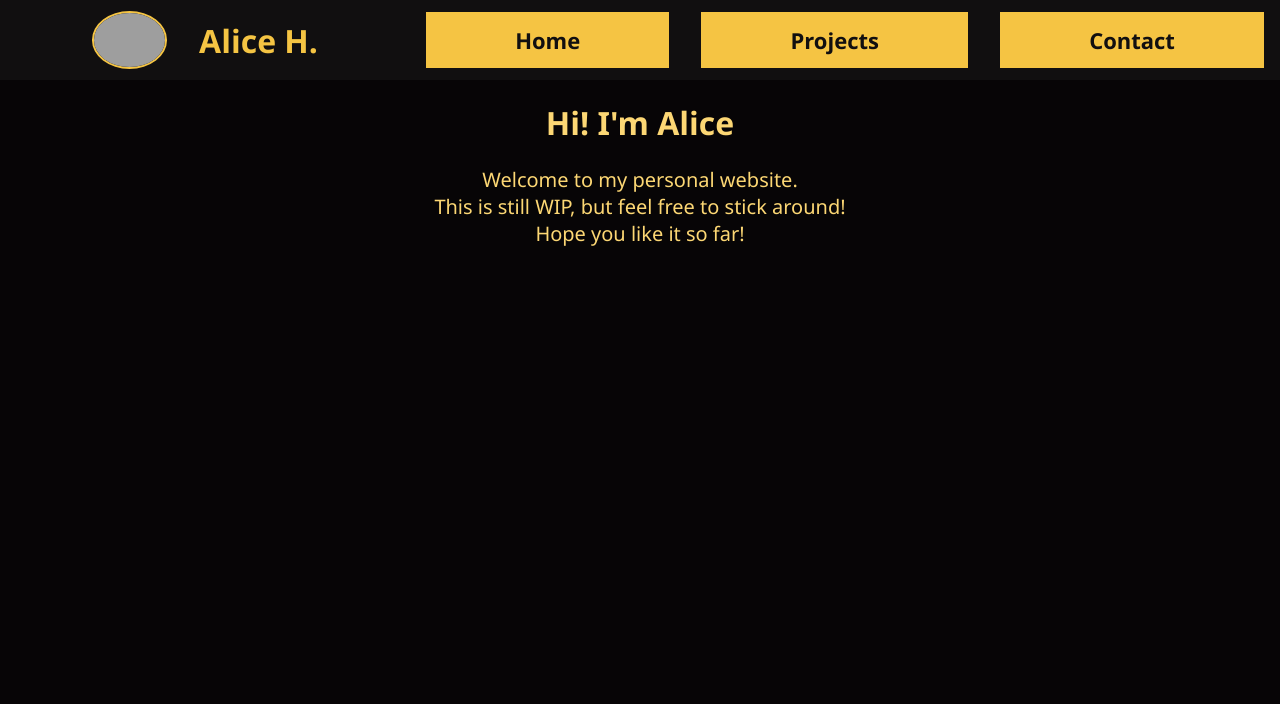
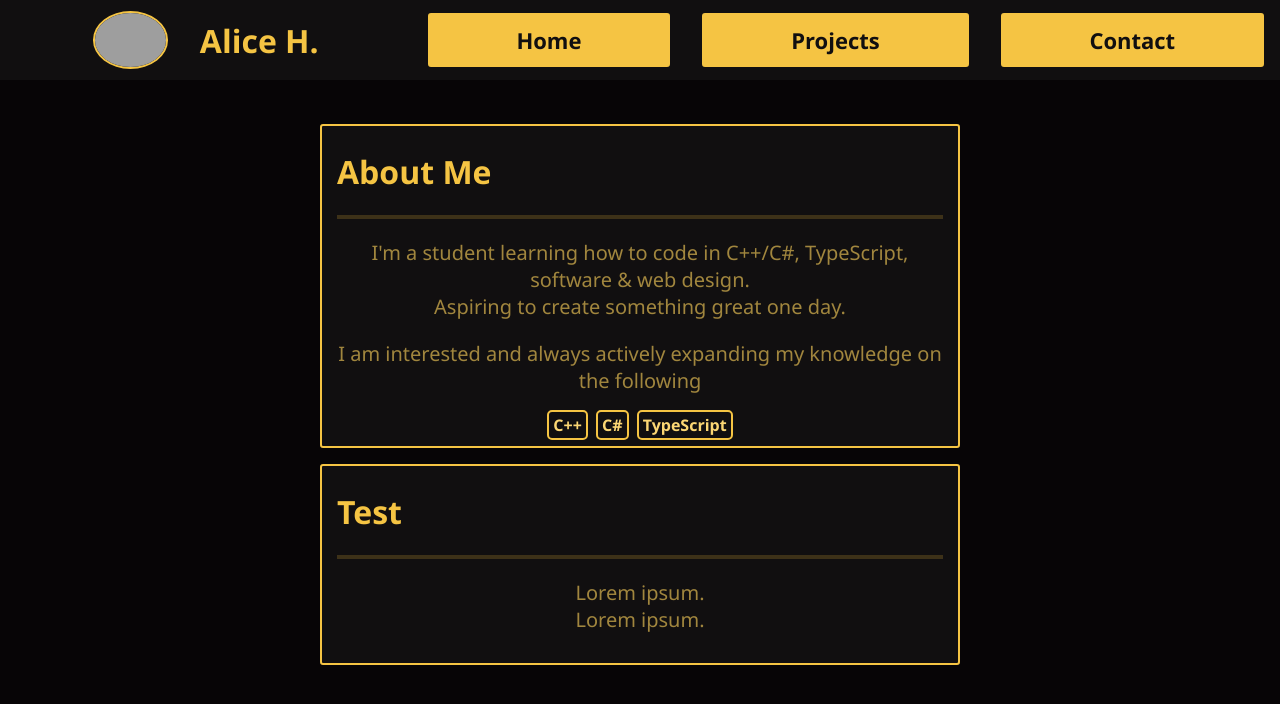
Before and after one commit to aisyshk/aisys, a plain HTML site: page index.html in a window 1280 px wide. Drawn offline with Linux system fonts and the light colour scheme; grey boxes are pictures that could not be loaded.

Commit message:
license + further dev

```diff
--- a/css/style.css
+++ b/css/style.css
@@ -1,11 +1,41 @@
+/*
+    MIT License
+
+    Copyright (c) 2023 Alice H.
+
+    Permission is hereby granted, free of charge, to any person obtaining a copy
+    of this software and associated documentation files (the "Software"), to deal
+    in the Software without restriction, including without limitation the rights
+    to use, copy, modify, merge, publish, distribute, sublicense, and/or sell
+    copies of the Software, and to permit persons to whom the Software is
+    furnished to do so, subject to the following conditions:
+
+    The above copyright notice and this permission notice shall be included in all
+    copies or substantial portions of the Software.
+
+    THE SOFTWARE IS PROVIDED "AS IS", WITHOUT WARRANTY OF ANY KIND, EXPRESS OR
+    IMPLIED, INCLUDING BUT NOT LIMITED TO THE WARRANTIES OF MERCHANTABILITY,
+    FITNESS FOR A PARTICULAR PURPOSE AND NONINFRINGEMENT. IN NO EVENT SHALL THE
+    AUTHORS OR COPYRIGHT HOLDERS BE LIABLE FOR ANY CLAIM, DAMAGES OR OTHER
+    LIABILITY, WHETHER IN AN ACTION OF CONTRACT, TORT OR OTHERWISE, ARISING FROM,
+    OUT OF OR IN CONNECTION WITH THE SOFTWARE OR THE USE OR OTHER DEALINGS IN THE
+    SOFTWARE.
+*/
+
+/*
+
+    START SECTION: GLOBAL
+
+*/
+
 :root {
-    --primary-color: rgb(245, 196, 67) !important;
-    --secondary-color: rgb(161, 134, 62) !important;
-    --text-primary: rgb(17, 15, 16) !important;
-    --text-secondary: rgb(252, 215, 116) !important;
-    --nav-dark: rgb(17, 15, 16) !important;
-    --nav-button-border: rgb(61, 49, 24) !important;
-    --background-color: rgb(7, 5, 6) !important;
+    --primary-color: rgba(245, 196, 67, 1) !important;
+    --secondary-color: rgba(161, 134, 62, 1) !important;
+    --text-primary: rgba(17, 15, 16, 1) !important;
+    --text-secondary: rgba(252, 215, 116, 1) !important;
+    --nav-dark: rgba(17, 15, 16, 1) !important;
+    --nav-button-border: rgba(61, 49, 24, 1) !important;
+    --background-color: rgba(7, 5, 6, 1) !important;
     font-family: 'Segoe UI', Tahoma, Geneva, Verdana, sans-serif;
 }
 
@@ -28,6 +58,23 @@ a {
 p {
     font-size: 20px;
 }
+
+hr {
+    border: 2px solid var(--nav-button-border);
+}
+
+/*
+
+    END SECTION: GLOBAL
+
+*/
+
+
+/*
+
+    START SECTION: NAVBAR
+
+*/
 
 .nav {
     display: flex;
@@ -80,7 +127,8 @@ p {
     background-color: var(--primary-color);
     display: block;
     padding: 10px;
-    border: 3px solid var(--primary-color);
+    border: 2px solid var(--primary-color);
+    border-radius: 3px;
     text-align: center;
     font-weight: 600;
     font-size: 22px;
@@ -88,23 +136,71 @@ p {
 }
 
 .nav-button:hover {
-    color: var(--text-secondary);
-    background-color: var(--secondary-color);
+    color: var(--primary-color);
+    background-color: var(--nav-dark);
     padding: 15px;
     font-size: 24px;
     box-shadow: 0 0 30px var(--secondary-color);
-    border: 3px solid var(--primary-color);
+    border: 2px solid var(--primary-color);
+    border-radius: 3px;
 }
 
-.breadcrumbs {
+/*
+
+    END SECTION: NAVBAR
+
+*/
+
+
+/*
+
+    START SECTION: CONTENT
+
+*/
+
+main {
     display: flex;
-    flex-direction: row;
-    width: 100%;
-    height: 5%;
-    z-index: 3;
+    flex-direction: column;
+    gap: 1rem;
 }
 
-main {
+.section {
+    color: var(--primary-color);
+    background-color: var(--nav-dark);
+    margin: auto;
+    width: 50%;
+    padding: 3px 15px 10px 15px;
+    border: 2px solid rgba(245, 196, 67, 1);
+    border-radius: 3px;
+    backdrop-filter: blur(5px);
+    text-align: center;
+    gap: 1rem;
+}
+
+.section p {
+    color: var(--secondary-color);
+}
+
+pill {
     color: var(--text-secondary);
-    text-align: center;
+    font-size: 16px;
+    font-weight: 600;
+    padding: 2px 4px 2px 4px;
+    margin: 2px;
+    border: 2px solid var(--primary-color);
+    border-radius: 5px;
 }
+
+.unselectable {
+    -webkit-touch-callout: none;
+    -webkit-user-select: none;
+    -moz-user-select: none;
+    -ms-user-select: none;
+    user-select: none;
+}
+
+/*
+
+    END SECTION: CONTENT
+
+*/
--- a/index.html
+++ b/index.html
@@ -1,9 +1,35 @@
+<!--
+
+MIT License
+
+Copyright (c) 2023 Alice H.
+
+Permission is hereby granted, free of charge, to any person obtaining a copy
+of this software and associated documentation files (the "Software"), to deal
+in the Software without restriction, including without limitation the rights
+to use, copy, modify, merge, publish, distribute, sublicense, and/or sell
+copies of the Software, and to permit persons to whom the Software is
+furnished to do so, subject to the following conditions:
+
+The above copyright notice and this permission notice shall be included in all
+copies or substantial portions of the Software.
+
+THE SOFTWARE IS PROVIDED "AS IS", WITHOUT WARRANTY OF ANY KIND, EXPRESS OR
+IMPLIED, INCLUDING BUT NOT LIMITED TO THE WARRANTIES OF MERCHANTABILITY,
+FITNESS FOR A PARTICULAR PURPOSE AND NONINFRINGEMENT. IN NO EVENT SHALL THE
+AUTHORS OR COPYRIGHT HOLDERS BE LIABLE FOR ANY CLAIM, DAMAGES OR OTHER
+LIABILITY, WHETHER IN AN ACTION OF CONTRACT, TORT OR OTHERWISE, ARISING FROM,
+OUT OF OR IN CONNECTION WITH THE SOFTWARE OR THE USE OR OTHER DEALINGS IN THE
+SOFTWARE.
+
+-->
+
 <!DOCTYPE html>
 <html lang="en-us">
 <head>
     <title>aisys</title>
     <link rel="stylesheet" href="./css/style.css" />
-    <link rel="icon" type="image/x-icon" href="./content/favicon.svg" />
+    <link rel="icon" type="image/x-icon" href="https://avatars.githubusercontent.com/u/123821243?v=4" />
     <meta charset="utf-8" />
     <meta http-equiv="X-UA-Compatible" content="ie-edge" />
 </head>
@@ -25,15 +51,32 @@
             <a class="nav-button" href="./contact.html" target="_blank">Contact</a>
         </div>
     </div>
+    <br /><br />
     <main>
-        <h1>Hi! I'm Alice</h1>
-        <p>
-            Welcome to my personal website.
-            <br />
-            This is still WIP, but feel free to stick around!
-            <br />
-            Hope you like it so far!
-        </p>
+        <div class="section">
+            <h1 style="text-align: left;">About Me</h1>
+            <hr />
+            <p>
+                I'm a student learning how to code in C++/C#, TypeScript, software & web design.
+                <br />
+                Aspiring to create something great one day.
+            </p>
+            <p>
+                I am interested and always actively expanding my knowledge on the following
+            </p>
+            <pill class="unselectable">C++</pill>
+            <pill class="unselectable">C#</pill>
+            <pill class="unselectable">TypeScript</pill>
+        </div>
+        <div class="section">
+            <h1 style="text-align: left;">Test</h1>
+            <hr />
+            <p>
+                Lorem ipsum.
+                <br />
+                Lorem ipsum.
+            </p>
+        </div>
     </main>
 </body>
 </html>
```
